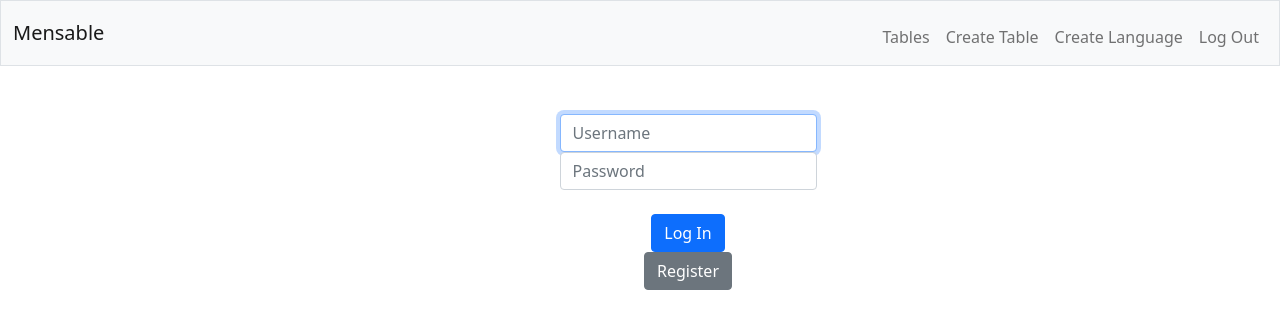
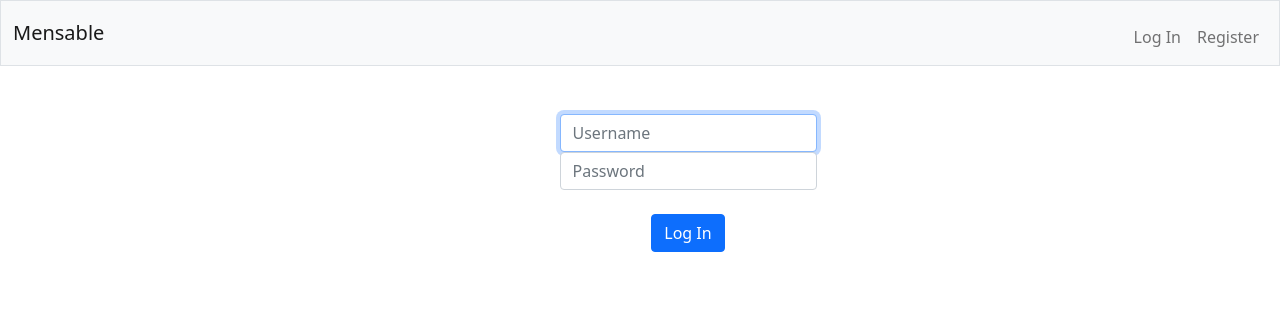
Before and after one commit to nm96/mensable, a Flask app: page /login in a window 1280 px wide; the page is wider, and only the part inside the window is pictured. Shown: the top 329 px of that part. Run offline with Flask 2, Linux system fonts and the light colour scheme.

Commit message:
Vary navbar depending on login status

```diff
--- a/templates/base.html
+++ b/templates/base.html
@@ -20,10 +20,15 @@
                 </button>
                 <div class="collapse navbar-collapse" id="navbar">
 					<ul class="navbar-nav ms-auto mt-2">
-						<li class="nav-item"><a class="nav-link" href="/tables">Tables</a></li>
-						<li class="nav-item"><a class="nav-link" href="/create_table">Create Table</a></li>
-						<li class="nav-item"><a class="nav-link" href="/create_language">Create Language</a></li>
-						<li class="nav-item"><a class="nav-link" href="/logout">Log Out</a></li>
+						{% if session["user_id"] %}
+							<li class="nav-item"><a class="nav-link" href="/tables">Tables</a></li>
+							<li class="nav-item"><a class="nav-link" href="/create_table">Create Table</a></li>
+							<li class="nav-item"><a class="nav-link" href="/create_language">Create Language</a></li>
+							<li class="nav-item"><a class="nav-link" href="/logout">Log Out</a></li>
+						{% else %}
+							<li class="nav-item"><a class="nav-link" href="/login">Log In</a></li>
+							<li class="nav-item"><a class="nav-link" href="/register">Register</a></li>
+						{% endif %}
 					</ul>
                 </div>
             </div>
--- a/templates/login.html
+++ b/templates/login.html
@@ -7,8 +7,6 @@
             <input autocomplete="off" autofocus class="form-control mx-auto w-auto" id="password" name="password" placeholder="Password" type="password" required>
 			<br>
         	<button class="btn btn-primary" type="submit">Log In</button>
-			<br>
-			<a class="btn btn-secondary" href="/register" role="button">Register</a>
         </div>
     </form>
 {% endblock %}
```
